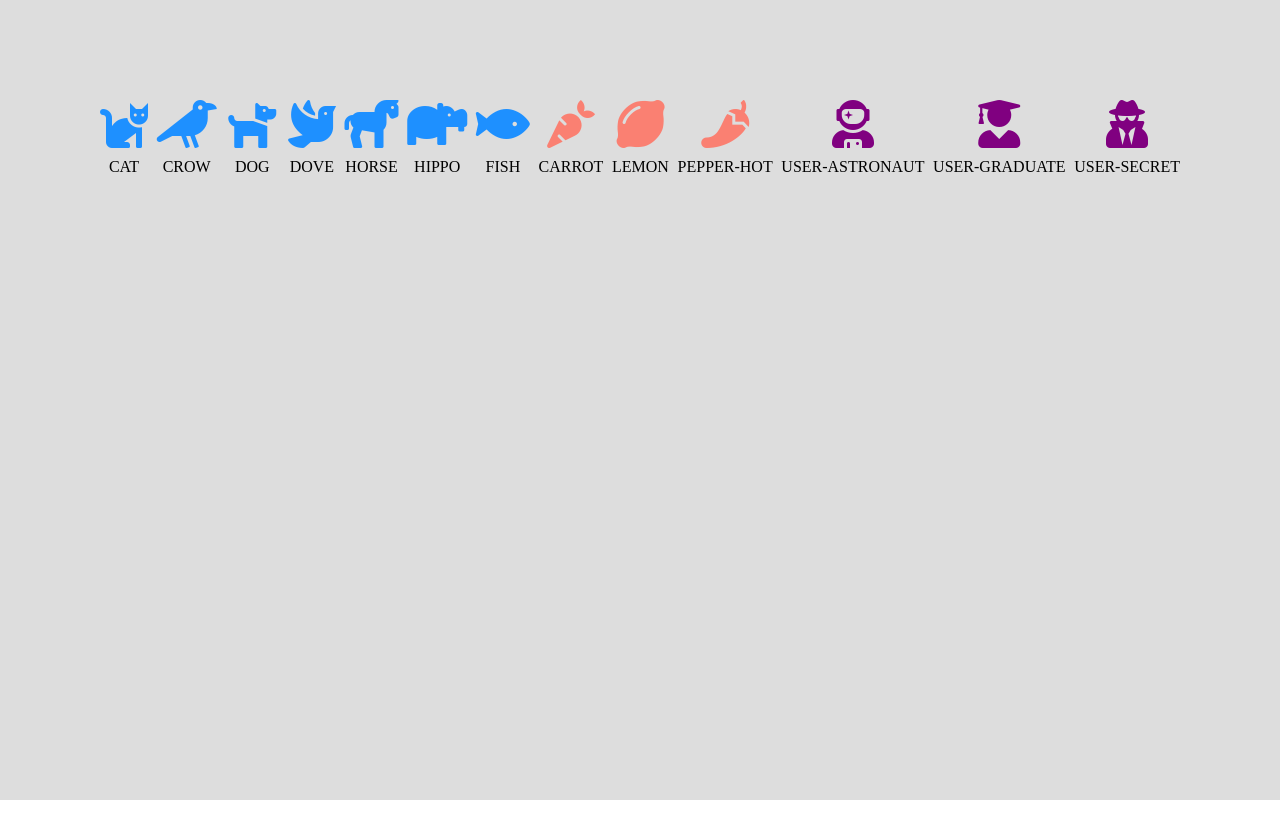
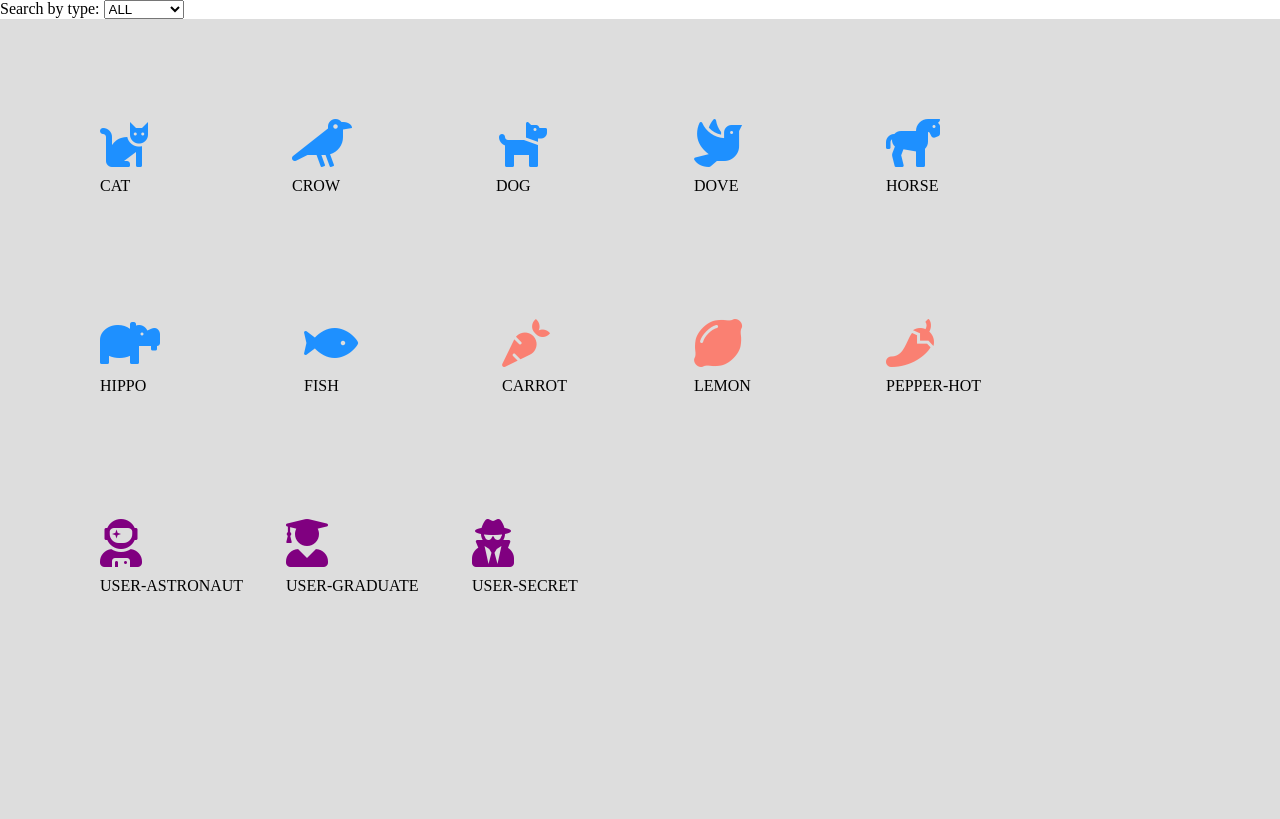
Before and after one commit to danielpellegrini/-js-es6-icons, a plain HTML site: page index.html in a window 1280 px wide. Drawn offline with nearby package versions, Linux system fonts and the light colour scheme.

Commit message:
Milestone 3 completed

```diff
--- a/css/style.css
+++ b/css/style.css
@@ -10,13 +10,12 @@
   background-color: #DDDDDD;
   color: inherit;
   display: flex;
-  justify-content: space-between;
   flex-wrap: wrap;
   padding: 100px;
-  text-align: center;
 }
 
 i {
   font-size: 3em;
   margin-bottom: .2em;
+  padding-right: 3em;
 }
--- a/index.html
+++ b/index.html
@@ -1,5 +1,6 @@
 <!DOCTYPE html>
 <html lang="en" dir="ltr">
+
 <head>
   <meta charset="utf-8">
   <script src="https://ajax.googleapis.com/ajax/libs/jquery/3.5.1/jquery.min.js"></script>
@@ -8,14 +9,20 @@
   <link rel="stylesheet" href="css/style.css">
   <title>Icons</title>
 </head>
+
 <body>
 
+  <div id="search">
+    <label for="search-by-type">Search by type: </label>
+    <select name="search-by-type" id="selector">
+      <option value="all">ALL</option>
+    </select>
+  </div>
+
   <div id="main-container">
+  </div>
 
 
-    </div>
+</body>
 
-    <!-- JAVASCRIPT -->
-    <!-- END JAVASCRIPT -->
-  </body>
 </html>
--- a/js/script.js
+++ b/js/script.js
@@ -83,17 +83,12 @@ $(document).ready(function() {
     }
   ];
 
-
-
-
   // Milestone 2:
   // - Definire un array di colori e associare ad ogni tipo di icona un colore.
   // - Visualizzare le icone di colore diverso in base al tipo.
 
-
-
+  const iconsContainer = document.getElementById('main-container');
   const colorsArray = ['#1E90FF', '#FA8072', '#800080'];
-
   const types = []
 
   icons.forEach((item, i) => {
@@ -113,47 +108,65 @@ $(document).ready(function() {
 
   });
 
-  // - Utilizzando la funzione forEach e il template literal, visualizzare in pagina tutte le icone con il proprio nome.
-  const iconsContainer = document.getElementById('main-container');
+  // Milestone 3:
+  // - Popolare le options della select dinamicamente e, ogni volta che cambia il valore selezionato, visualizzare le icone corrispondenti.
+  // - Aggiungere una select per filtrare le icone in base al tipo.
 
+  const typeOptions = [];
+  const selector = document.getElementById('selector');
+
+  //filling 'typeOptions' array
   icons.forEach((item) => {
-
-    const {
-      name,
-      prefix,
-      type,
-      family,
-      color
-    } = item;
-
-
-    iconsContainer.innerHTML += `
-      <div>
-        <i class="${family} ${prefix}${name}" style="color:${color}" ></i>
-        <div class="title">${name.toUpperCase()}</div>
-      </div>
-  `
+    if (!typeOptions.includes(item.type)) {
+      typeOptions.push(item.type);
+    }
   });
 
-  console.log(iconsContainer)
+  console.log(typeOptions);
 
+  //filling search field with icons type
+  typeOptions.forEach((item) => {
+    selector.innerHTML += `
+      <option value="${item}">${item}</option>
+    `
+  });
 
+  // selecting the type with jQuery
+  const selectorElement = $('#selector');
+
+  selectorElement.change(function() {
+
+    // emptying the container
+    iconsContainer.innerHTML = '';
+
+    const typeSelected = $(this).val()
+    console.log(typeSelected);
+
+    let filteredArray;
+
+    if (typeSelected !== 'all') {
+      //internal scope
+      filteredArray = icons.filter((item) => {
+        return item.type === typeSelected
+      })
+    } else {
+      filteredArray = icons;
+    }
+
+    // - Utilizzando la funzione forEach e il template literal, visualizzare in pagina tutte le icone con il proprio nome.
+    filteredArray.forEach((item) => {
+
+      iconsContainer.innerHTML += `
+      <div>
+        <i class="${item.family} ${item.prefix}${item.name}" style="color:${item.color}"></i>
+        <div class="title">${item.name.toUpperCase()}</div>
+      </div>
+      `
+
+    });
+
+  });
+
+  selectorElement.change();
 
 });
-
-
-
-
-
-
-// Milestone 3:
-// - Popolare le options della select dinamicamente e, ogni volta che cambia il valore selezionato, visualizzare le icone corrispondenti.
-// - Aggiungere una select per filtrare le icone in base al tipo.
-
-
-
-// Consigli
-// Ragionate per singola milestone.
-// Leggetevi prima il tutto giusto per avere chiara l'idea sulla nostra applicazione, ma poi stop.
-// Prendete quindi solo la prima milestone e conquistatela senza più neanche pensare alle successive. E poi caffettino, e passate alla seconda.
-// Per la terza milestone un po' di codice l'abbiamo già visto in classe. Approcciate con curiosità e creatività il tutto.
```
Lines whose indentation alone changed are shown as unchanged.
